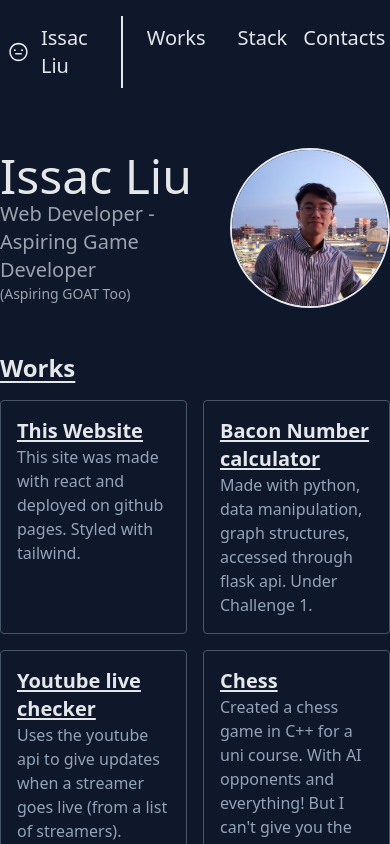
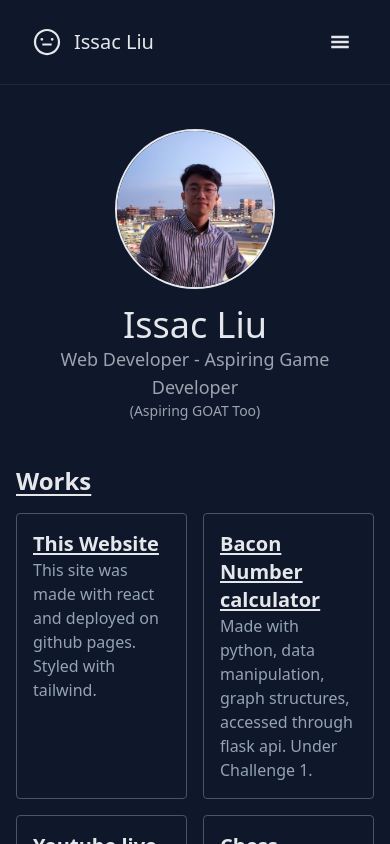
Before and after one commit to yung-tat/yung-tat.github.io, a React (Create React App) app: page /works in a window 390 px wide. Shown: the top 844 px of the page. Built offline with nearby package versions, Linux system fonts and the light colour scheme.

Commit message:
Add responsive styling for mobile

```diff
--- a/src/components/Anims.tsx
+++ b/src/components/Anims.tsx
@@ -6,3 +6,14 @@ export const routeAnim = {
     opacity: 0,
   }
 }
+
+export const dropdown = {
+  in: {
+    opacity: 1,
+    y: 0,
+  },
+  out: {
+    opacity: 0,
+    y: -100,
+  }
+}
--- a/src/components/Header.tsx
+++ b/src/components/Header.tsx
@@ -7,14 +7,14 @@ export default class Header extends React.Component<IHeaderProps> {
   public render() {
     return (
       <div className='max-w-xl m-auto centered text-gray-200'>
-        <div className='flex items-center py-5'>
-          <div className='mr-auto'>
-            <h1 className='text-5xl'>Issac Liu</h1>
-            <h2 className='text-xl text-gray-400'>Web Developer - Aspiring Game Developer</h2>
+        <div className='flex items-center py-5 flex-col-reverse sm:flex-row px-4 sm:px-0'>
+          <div className='flex flex-col items-center sm:items-start sm:mr-auto'>
+            <h1 className='text-4xl sm:text-5xl'>Issac Liu</h1>
+            <h2 className='text-lg sm:text-xl text-gray-400 text-center sm:text-left'>Web Developer - Aspiring Game Developer</h2>
             <h2 className='text-sm text-gray-400 font-light'>(Aspiring GOAT Too)</h2>
           </div>
           <img
-            className='w-40 rounded-full border-2 border-gray-200'
+            className='w-40 rounded-full border-2 border-gray-200 mb-4 sm:mb-0'
             src={require("../assets/Cropped.jpeg")}
             alt="Profile Pic ahlie"
           />
--- a/src/components/Navbar.tsx
+++ b/src/components/Navbar.tsx
@@ -1,14 +1,33 @@
 import * as React from 'react';
 import { AiOutlineMeh } from 'react-icons/ai'
 import { Link } from 'react-router-dom';
+import { GiHamburgerMenu } from 'react-icons/gi';
+import { motion } from 'framer-motion';
+import { dropdown } from '../components/Anims';
 
 export interface INavbarProps {
 }
 
-export default class Navbar extends React.Component<INavbarProps> {
+interface state {
+  toggle: boolean;
+}
+
+export default class Navbar extends React.Component<INavbarProps, state> {
+  constructor(props: state) {
+    super(props);
+    this.state = {
+      toggle: false,
+    }
+  }
+
+  toggle = () => {
+    this.setState({ toggle: !this.state.toggle })
+  }
+
   public render() {
     return (
-      <div className='text-xl py-4 flex'>
+      <>
+        <div className='hidden text-xl py-4 sm:flex'>
           <Link
             to="/"
             className='rounded flex items-center mr-4 px-2 py-2 hover:bg-slate-700'
@@ -36,6 +55,56 @@ export default class Navbar extends React.Component<INavbarProps> {
             Contacts
           </Link>
         </div>
+        <div
+          style={{backgroundColor: "#0f172a"}}
+          className='visible sm:hidden text-xl py-4 flex items-center px-6 border-b border-slate-800'
+        >
+          <Link
+            to="/"
+            className='rounded flex items-center mr-4 px-2 py-2 hover:bg-slate-700'
+          >
+            <AiOutlineMeh className='mr-3 text-3xl'/>
+            Issac Liu
+          </Link>
+          <button
+            className='ml-auto rounded p-4 hover:bg-slate-700'
+            onClick={ this.toggle }
+          >
+            <GiHamburgerMenu />
+          </button>
+        </div>
+        { this.state.toggle &&
+          <motion.div
+            initial='out'
+            animate='in'
+            exit='out'
+            variants={dropdown}
+            className='visible sm:hidden flex flex-col text-center text-lg'
+          >
+            <Link
+              onClick={ this.toggle }
+              to="works"
+              className='rounded w-auto px-2 py-2 hover:bg-slate-700 border-b border-slate-800'
+            >
+              Works
+            </Link>
+            <Link
+              onClick={ this.toggle }
+              to="stack"
+              className='rounded w-auto px-2 py-2 hover:bg-slate-700 border-b border-slate-800'
+            >
+              Stack
+            </Link>
+            <Link
+              onClick={ this.toggle }
+              to="contacts"
+              className='rounded w-auto px-2 py-2 hover:bg-slate-700 border-b border-slate-800'
+            >
+              Contacts
+            </Link>
+          </motion.div>
+        }
+      </>
     );
   }
 }
--- a/src/components/StackContainer.tsx
+++ b/src/components/StackContainer.tsx
@@ -1,6 +1,6 @@
 import * as React from 'react';
 import { motion } from 'framer-motion';
-import { routeAnim } from '../components/Anims';
+import { dropdown } from '../components/Anims';
 
 export interface IStackContainerProps {
 }
@@ -12,9 +12,9 @@ export default class StackContainer extends React.Component<IStackContainerProps
       initial='out'
       animate='in'
       exit='out'
-      variants={routeAnim}
-      className="border rounded border-t-0 border-slate-800 grid grid-cols-4"
-    >
+      variants={dropdown}
+      className="border rounded border-t-0 border-slate-800 grid grid-cols-3 sm:grid-cols-4"
+      >
         {this.props.children}
       </motion.div>
     );
--- a/src/components/StackIcon.tsx
+++ b/src/components/StackIcon.tsx
@@ -16,7 +16,7 @@ export default class StackIcon extends React.Component<IStackIconProps> {
       >
         <Icon className='w-20 h-20 text-gray-200' />
         <div className='text-gray-200'>{this.props.label}</div>
-        <div className='w-28 h-4 border border-slate-800 bg-slate-700 rounded overflow-hidden'>
+        <div className='w-24 sm:w-28 h-4 border border-slate-800 bg-slate-700 rounded overflow-hidden'>
           <div
             className={this.props.color + ' visible h-full rounded'}
             style={{width: this.props.fill + "%"}}
--- a/src/pages/About.tsx
+++ b/src/pages/About.tsx
@@ -14,11 +14,11 @@ export default class About extends React.Component<IAboutProps> {
         animate='in'
         exit='out'
         variants={routeAnim}
-        className='max-w-xl m-auto centered text-gray-200 font-semibold pb-40'
+        className='max-w-xl m-auto centered text-gray-200 font-semibold pb-32 px-4 sm:px-0'
       >
         <h1 className='text-2xl underline underline-offset-4 mb-2'>About Me</h1>
         <p className='text-justify text-md mb-2 font-normal'>
-          Yo, I'm a student at the University of Waterloo majoring in Honours Mathematics
+          I'm a student at the University of Waterloo majoring in Honours Mathematics
           and specializing in Computational Mathematics. I do web dev stuff and I'd
           love to do game dev in the future. I also made this website myself.
         </p>
--- a/src/pages/Contacts.tsx
+++ b/src/pages/Contacts.tsx
@@ -15,7 +15,7 @@ export default class Contacts extends React.Component<IContactsProps> {
         animate='in'
         exit='out'
         variants={routeAnim}
-        className='max-w-xl m-auto centered text-gray-200 pb-40'
+        className='max-w-xl m-auto centered text-gray-200 pb-32 px-4 sm:px-0'
       >
         <h1 className='text-3xl'>You can reach me on:</h1>
         <ul className='text-semibold text-2xl ml-4'>
--- a/src/pages/Stack.tsx
+++ b/src/pages/Stack.tsx
@@ -14,7 +14,7 @@ export default class Stack extends React.Component<IStackProps> {
         animate='in'
         exit='out'
         variants={routeAnim}
-        className='max-w-xl m-auto centered text-gray-200 font-semibold pb-40'
+        className='max-w-xl m-auto centered text-gray-200 font-semibold pb-32 px-4 sm:px-0'
       >
         <h1 className='text-2xl underline underline-offset-4 mb-2'>My Stack</h1>
         <StackList />
--- a/src/pages/Works.tsx
+++ b/src/pages/Works.tsx
@@ -14,7 +14,7 @@ export default class Works extends React.Component<IWorksProps> {
         animate='in'
         exit='out'
         variants={routeAnim}
-        className='max-w-xl m-auto centered text-gray-200 font-semibold pb-40'
+        className='max-w-xl m-auto centered text-gray-200 font-semibold pb-32 px-4 sm:px-0'
       >
         <h1 className='text-2xl underline underline-offset-4 mb-4'>Works</h1>
         <div className='grid grid-cols-2 gap-4'>
```
Lines whose indentation alone changed are shown as unchanged.
